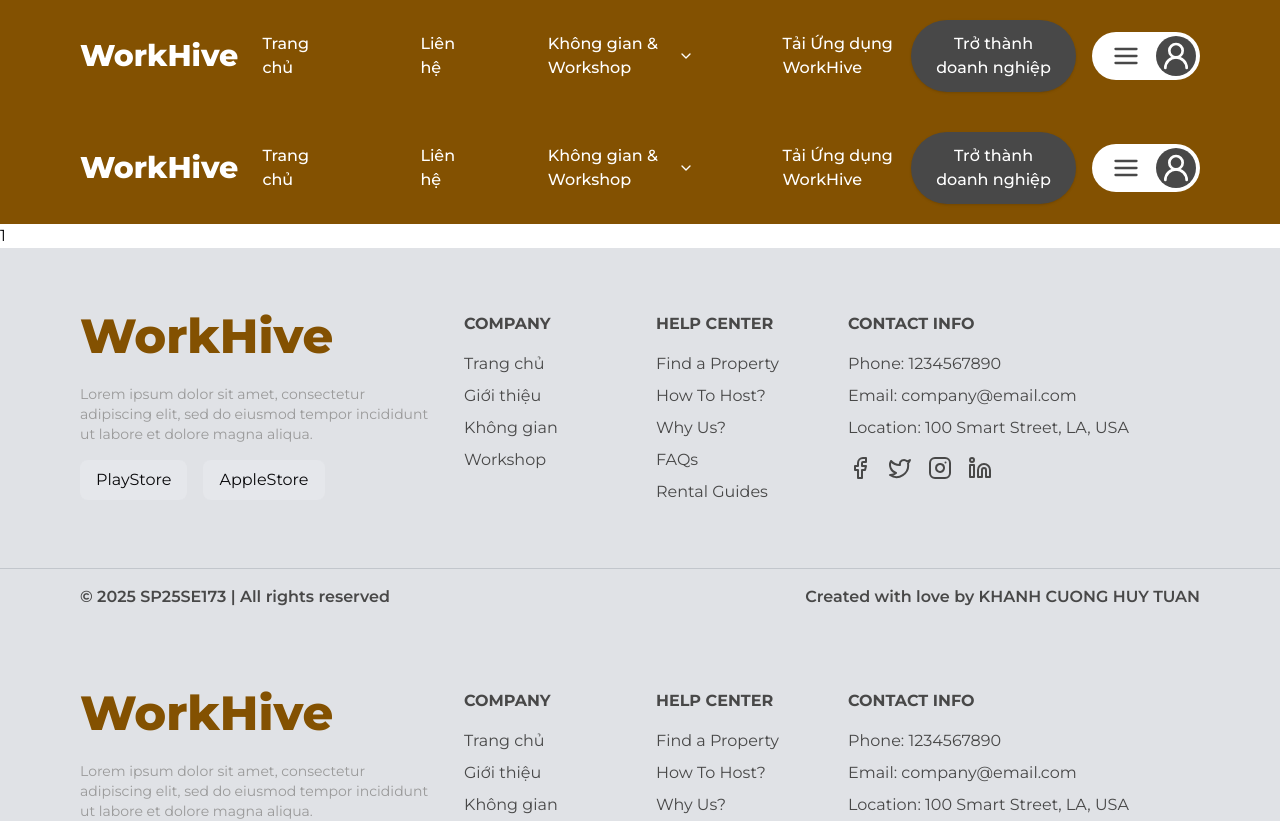
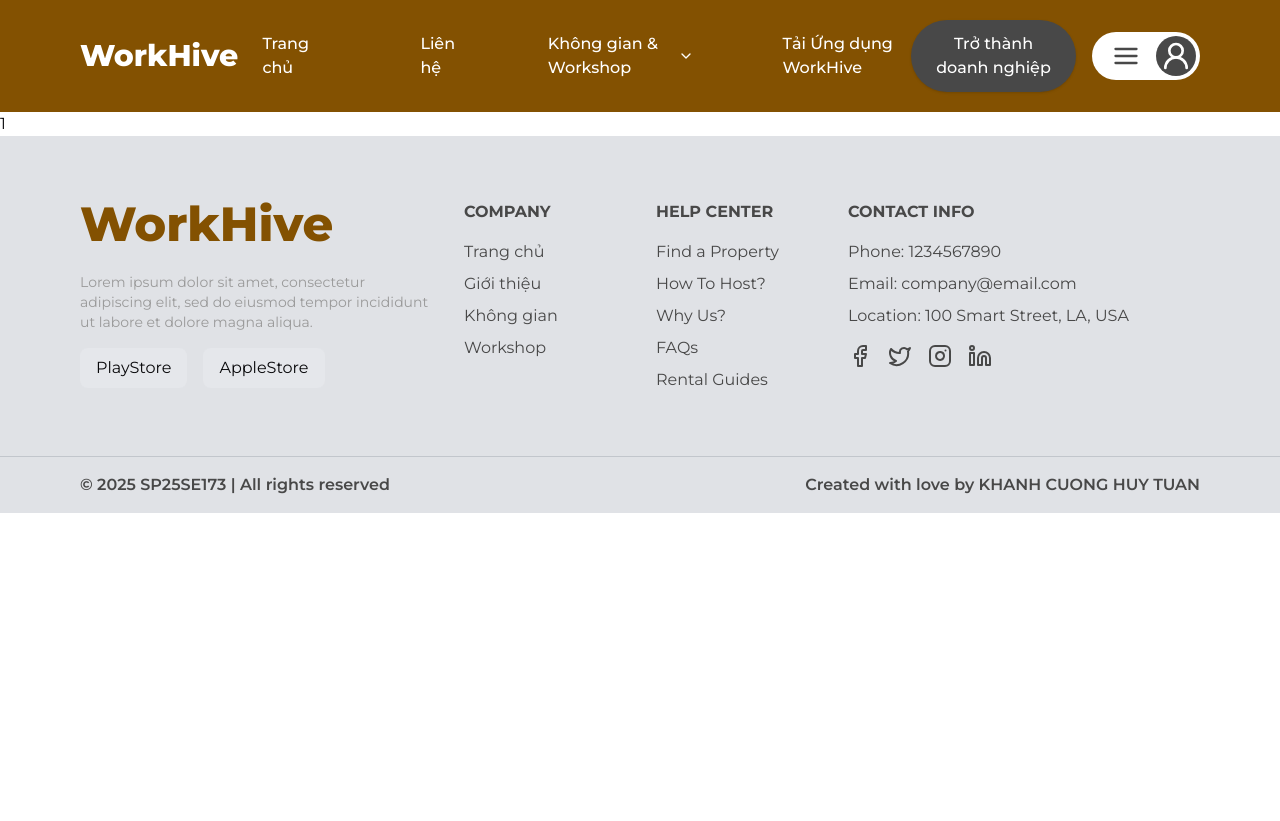
Before and after one commit to PMCdaniel123/SEP490_FE_Clients, a Next.js app: page /search/1 in a window 1280 px wide. Shown: the top 821 px of the page. After the commit the page ends 800 px from the top, so only its background shows below. Built offline with nearby package versions, Linux system fonts and the light colour scheme.

Commit message:
refactor(notfound): :bug:

```diff
--- a/app/layout.tsx
+++ b/app/layout.tsx
@@ -1,10 +1,6 @@
 import "./globals.css";
 import { Montserrat } from "next/font/google";
 import type { Metadata } from "next";
-import { ToastContainer } from "react-toastify";
-import Header from "@/components/layout/header";
-import Footer from "@/components/layout/footer";
-import { Providers } from "@/stores/Providers";
 
 const montserrat = Montserrat({ subsets: ["latin"] });
 
@@ -21,14 +17,7 @@ export default function RootLayout({
 }) {
   return (
     <html lang="en" className={montserrat.className}>
-      <body>
-        <Providers>
-          <Header />
-          {children}
-          <Footer />
-          <ToastContainer />
-        </Providers>
-      </body>
+      <body>{children}</body>
     </html>
   );
 }
```
